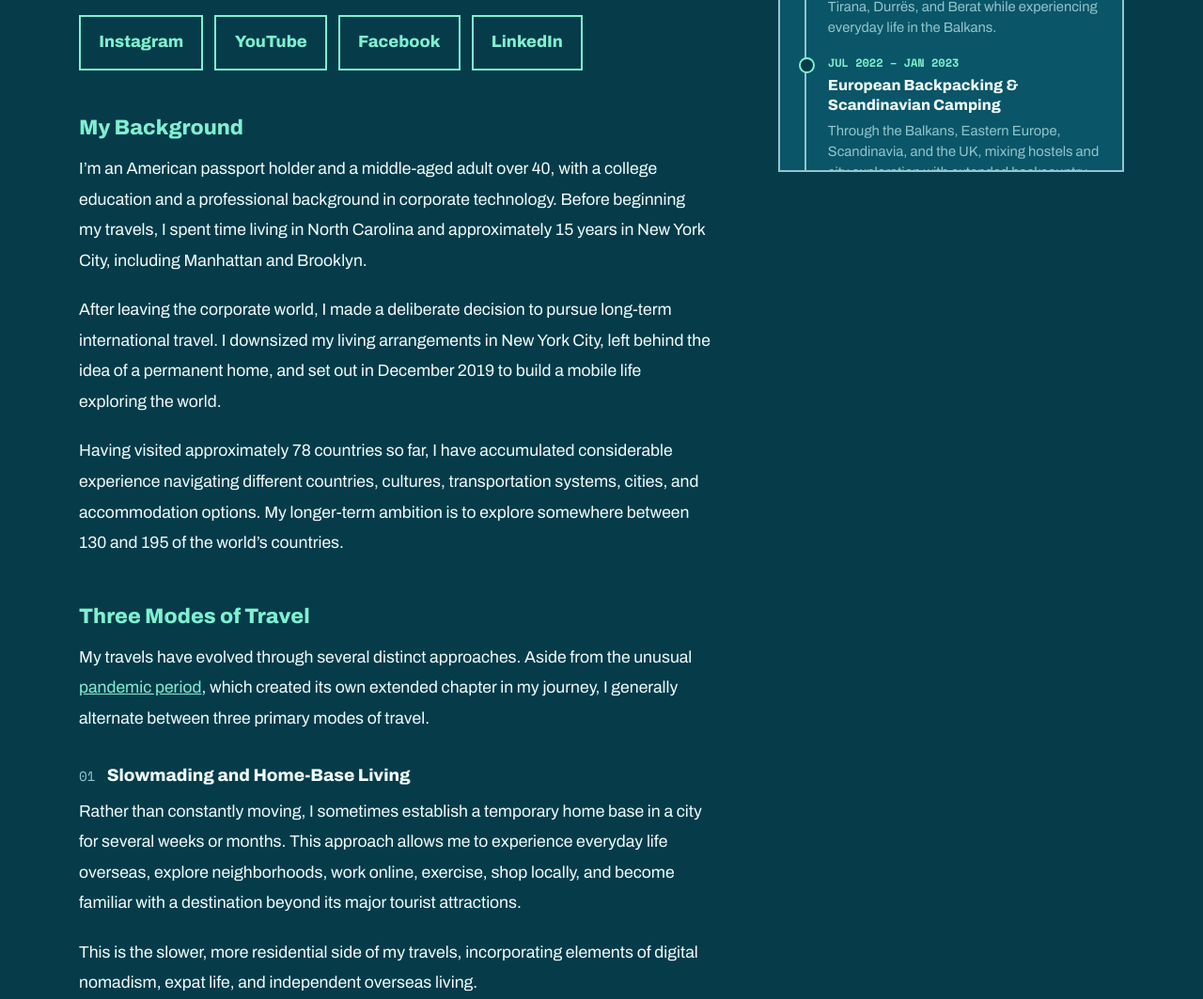
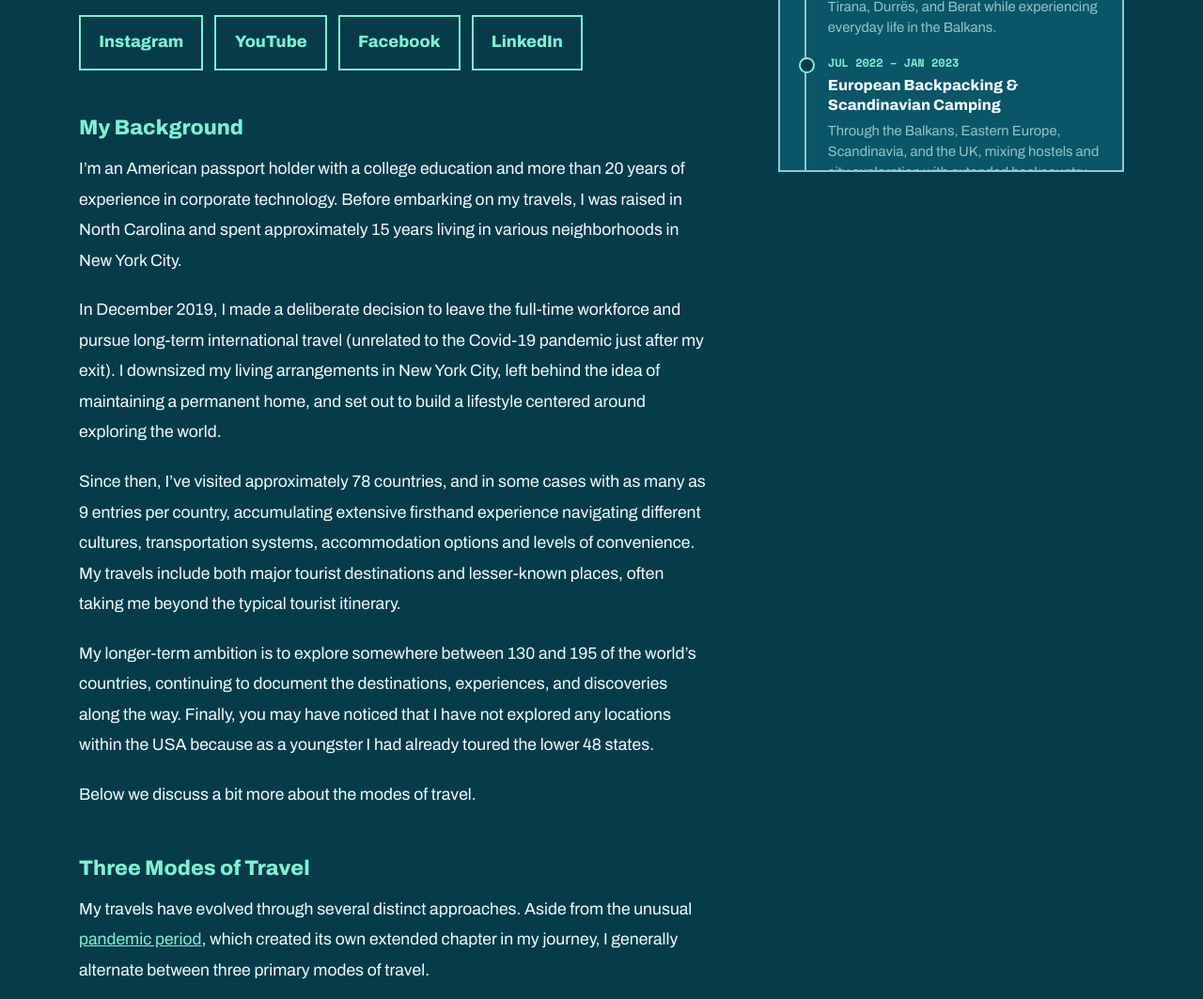
Before and after one commit to solovagabond-cloud/solovagabond, a plain HTML site: page index.html in a window 1280 px wide. Shown: the part 813-1876 px from the top of the page at 94% size. Drawn offline with nearby package versions, Linux system fonts and the light colour scheme.

Commit message:
Add files via upload

```diff
--- a/index.html
+++ b/index.html
@@ -56,9 +56,11 @@ ul.tags{list-style:none;padding:0;margin:1.5rem 0 2rem}
 </ul>
 
 <h2>My Background</h2>
-<p>I’m an American passport holder and a middle-aged adult over 40, with a college education and a professional background in corporate technology. Before beginning my travels, I spent time living in North Carolina and approximately 15 years in New York City, including Manhattan and Brooklyn.</p>
-<p>After leaving the corporate world, I made a deliberate decision to pursue long-term international travel. I downsized my living arrangements in New York City, left behind the idea of a permanent home, and set out in December 2019 to build a mobile life exploring the world.</p>
-<p>Having visited approximately 78 countries so far, I have accumulated considerable experience navigating different countries, cultures, transportation systems, cities, and accommodation options. My longer-term ambition is to explore somewhere between 130 and 195 of the world’s countries.</p>
+<p>I’m an American passport holder with a college education and more than 20 years of experience in corporate technology. Before embarking on my travels, I was raised in North Carolina and spent approximately 15 years living in various neighborhoods in New York City.</p>
+<p>In December 2019, I made a deliberate decision to leave the full-time workforce and pursue long-term international travel (unrelated to the Covid-19 pandemic just after my exit). I downsized my living arrangements in New York City, left behind the idea of maintaining a permanent home, and set out to build a lifestyle centered around exploring the world.</p>
+<p>Since then, I’ve visited approximately 78 countries, and in some cases with as many as 9 entries per country, accumulating extensive firsthand experience navigating different cultures, transportation systems, accommodation options and levels of convenience. My travels include both major tourist destinations and lesser-known places, often taking me beyond the typical tourist itinerary.</p>
+<p>My longer-term ambition is to explore somewhere between 130 and 195 of the world’s countries, continuing to document the destinations, experiences, and discoveries along the way. Finally, you may have noticed that I have not explored any locations within the USA because as a youngster I had already toured the lower 48 states.</p>
+<p>Below we discuss a bit more about the modes of travel.</p>
 
 <h2>Three Modes of Travel</h2>
 <p>My travels have evolved through several distinct approaches. Aside from the unusual <a href="pandemic-hold.html">pandemic period</a>, which created its own extended chapter in my journey, I generally alternate between three primary modes of travel.</p>
```
